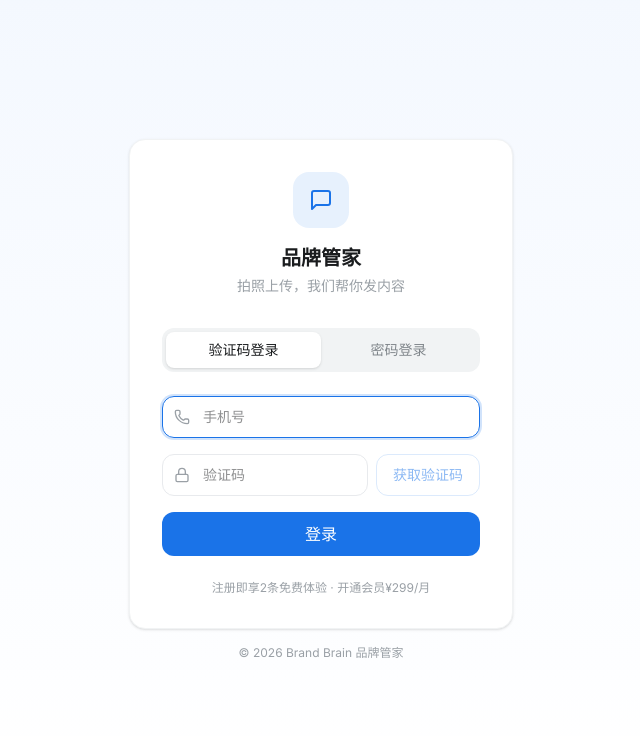
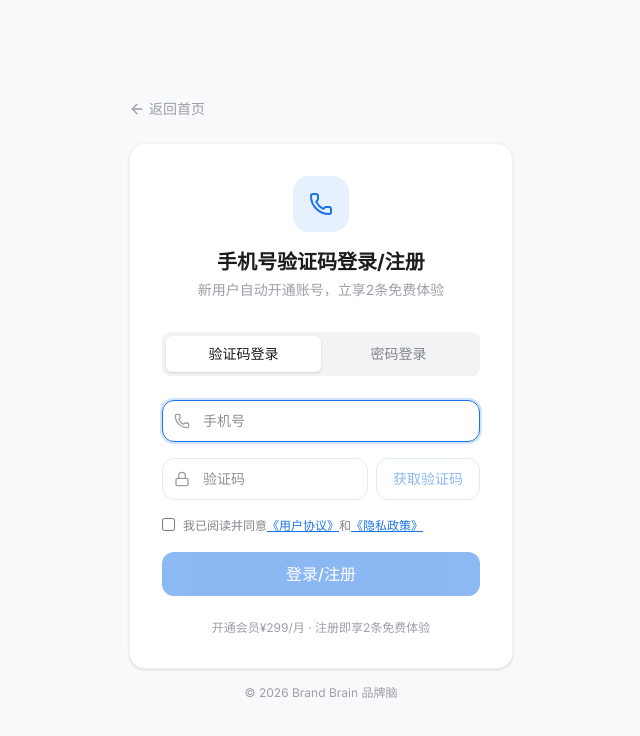
Before and after one commit to 437739510-cyber/vi-ai-logo-ip-mock, a Next.js app: page /member/login in a window 1280 px wide. Shown: the top 736 px of the page, without its empty margins (319-959 px from the left). Built offline with nearby package versions, Linux system fonts and the light colour scheme.

Commit message:
V42: 评审报告第一阶段修复-CTA/导航/合规/返回首页

```diff
--- a/src/app/(client)/page.tsx
+++ b/src/app/(client)/page.tsx
@@ -6,6 +6,7 @@ import { FaqSection } from "@/components/client/FaqSection";
 import { PricingSection } from "@/components/client/PricingSection";
 import { DeliverableSection } from "@/components/client/DeliverableSection";
 import { TrustSection } from "@/components/client/TrustSection";
+import { BottomCtaSection } from "@/components/client/BottomCtaSection";
 
 export default function HomePage() {
   return (
@@ -18,6 +19,7 @@ export default function HomePage() {
       <TrustSection />
       <CaseCarousel />
       <FaqSection />
+      <BottomCtaSection />
     </>
   );
 }
--- a/src/app/admin/login/page.tsx
+++ b/src/app/admin/login/page.tsx
@@ -1,7 +1,8 @@
 "use client";
 
 import { useState } from "react";
-import { Lock, Loader2, Eye, EyeOff } from "lucide-react";
+import { Lock, Loader2, Eye, EyeOff, ArrowLeft } from "lucide-react";
+import Link from "next/link";
 
 export default function AdminLoginPage() {
   const [password, setPassword] = useState("");
@@ -23,7 +24,6 @@ export default function AdminLoginPage() {
       });
       const data = await res.json();
       if (data.success) {
-        // 用整页跳转替代router.push，确保cookie在下次请求中生效
         window.location.href = "/admin/dashboard";
       } else {
         setError(data.error || "登录失败");
@@ -38,10 +38,15 @@ export default function AdminLoginPage() {
   return (
     <div className="min-h-screen bg-neutral-50 flex items-center justify-center p-4">
       <div className="w-full max-w-sm">
+        <Link href="/" className="inline-flex items-center gap-1 text-sm text-neutral-400 hover:text-neutral-600 mb-6 transition-colors">
+          <ArrowLeft className="w-4 h-4" />
+          返回首页
+        </Link>
+
         <div className="bg-white rounded-2xl border border-neutral-100 shadow-sm p-8">
           <div className="text-center mb-8">
-            <div className="w-14 h-14 bg-primary/10 rounded-2xl flex items-center justify-center mx-auto mb-4">
-              <Lock className="w-6 h-6 text-primary" />
+            <div className="w-14 h-14 bg-neutral-900/5 rounded-2xl flex items-center justify-center mx-auto mb-4">
+              <Lock className="w-6 h-6 text-neutral-700" />
             </div>
             <h1 className="text-xl font-bold text-neutral-900">管理后台</h1>
             <p className="text-sm text-neutral-400 mt-1">请输入管理员密码</p>
@@ -54,7 +59,7 @@ export default function AdminLoginPage() {
                 placeholder="密码"
                 value={password}
                 onChange={(e) => setPassword(e.target.value)}
-                className="w-full px-4 py-2.5 pr-10 border border-neutral-200 rounded-xl text-sm focus:outline-none focus:ring-2 focus:ring-primary/20 focus:border-primary transition-all"
+                className="w-full px-4 py-2.5 pr-10 border border-neutral-200 rounded-xl text-sm focus:outline-none focus:ring-2 focus:ring-neutral-900/20 focus:border-neutral-900 transition-all"
                 autoFocus
               />
               <button
@@ -67,7 +72,7 @@ export default function AdminLoginPage() {
             </div>
 
             {error && (
-              <div className="px-3 py-2 bg-danger/10 text-danger text-sm rounded-lg text-center">{error}</div>
+              <div className="px-3 py-2 bg-red-50 text-red-600 text-sm rounded-lg text-center">{error}</div>
             )}
 
             <button
--- a/src/app/member/login/page.tsx
+++ b/src/app/member/login/page.tsx
@@ -1,7 +1,8 @@
 "use client";
 
 import { useState } from "react";
-import { Phone, Lock, Loader2, Eye, EyeOff, MessageSquare } from "lucide-react";
+import { Phone, Lock, Loader2, Eye, EyeOff, ArrowLeft } from "lucide-react";
+import Link from "next/link";
 
 type LoginMode = "otp" | "password";
 
@@ -16,6 +17,7 @@ export default function MemberLoginPage() {
   const [error, setError] = useState("");
   const [showPw, setShowPw] = useState(false);
   const [countdown, setCountdown] = useState(0);
+  const [agreed, setAgreed] = useState(false);
 
   const handleSendOtp = async () => {
     if (!phone.match(/^1[3-9]\d{9}$/)) {
@@ -52,6 +54,10 @@ export default function MemberLoginPage() {
 
   const handleSubmit = async (e: React.FormEvent) => {
     e.preventDefault();
+    if (!agreed) {
+      setError("请先同意用户协议和隐私政策");
+      return;
+    }
     setLoading(true);
     setError("");
 
@@ -80,31 +86,34 @@ export default function MemberLoginPage() {
   };
 
   return (
-    <div className="min-h-screen bg-gradient-to-b from-primary/5 to-white flex items-center justify-center p-4">
+    <div className="min-h-screen bg-neutral-50 flex items-center justify-center p-4">
       <div className="w-full max-w-sm">
+        {/* 返回首页 */}
+        <Link href="/" className="inline-flex items-center gap-1 text-sm text-neutral-400 hover:text-neutral-600 mb-6 transition-colors">
+          <ArrowLeft className="w-4 h-4" />
+          返回首页
+        </Link>
+
         <div className="bg-white rounded-2xl border border-neutral-100 shadow-sm p-8">
           <div className="text-center mb-8">
             <div className="w-14 h-14 bg-primary/10 rounded-2xl flex items-center justify-center mx-auto mb-4">
-              <MessageSquare className="w-6 h-6 text-primary" />
+              <Phone className="w-6 h-6 text-primary" />
             </div>
-            <h1 className="text-xl font-bold text-neutral-900">品牌管家</h1>
-            <p className="text-sm text-neutral-400 mt-1">拍照上传，我们帮你发内容</p>
+            <h1 className="text-xl font-bold text-neutral-900">手机号验证码登录/注册</h1>
+            <p className="text-sm text-neutral-400 mt-1">新用户自动开通账号，立享2条免费体验</p>
           </div>
 
-          <div className="flex mb-6 bg-neutral-100 rounded-xl p-1">
+          {/* 切换模式 */}
+          <div className="flex bg-neutral-100 rounded-lg p-1 mb-6">
             <button
-              onClick={() => { setMode("otp"); setError(""); }}
-              className={`flex-1 py-2 text-sm font-medium rounded-lg transition-all ${
-                mode === "otp" ? "bg-white text-neutral-900 shadow-sm" : "text-neutral-500"
-              }`}
+              onClick={() => setMode("otp")}
+              className={`flex-1 py-2 text-sm font-medium rounded-md transition-all ${mode === "otp" ? "bg-white text-neutral-900 shadow-sm" : "text-neutral-500"}`}
             >
               验证码登录
             </button>
             <button
-              onClick={() => { setMode("password"); setError(""); }}
-              className={`flex-1 py-2 text-sm font-medium rounded-lg transition-all ${
-                mode === "password" ? "bg-white text-neutral-900 shadow-sm" : "text-neutral-500"
-              }`}
+              onClick={() => setMode("password")}
+              className={`flex-1 py-2 text-sm font-medium rounded-md transition-all ${mode === "password" ? "bg-white text-neutral-900 shadow-sm" : "text-neutral-500"}`}
             >
               密码登录
             </button>
@@ -187,23 +196,39 @@ export default function MemberLoginPage() {
               </div>
             )}
 
+            {/* 用户协议勾选 */}
+            <label className="flex items-start gap-2 cursor-pointer">
+              <input
+                type="checkbox"
+                checked={agreed}
+                onChange={(e) => setAgreed(e.target.checked)}
+                className="mt-0.5 rounded border-neutral-300 text-primary focus:ring-primary/20"
+              />
+              <span className="text-xs text-neutral-500 leading-relaxed">
+                我已阅读并同意
+                <Link href="/terms" className="text-primary underline" target="_blank">《用户协议》</Link>
+                和
+                <Link href="/privacy" className="text-primary underline" target="_blank">《隐私政策》</Link>
+              </span>
+            </label>
+
             <button
               type="submit"
-              disabled={loading}
+              disabled={loading || !agreed}
               className="w-full py-2.5 bg-primary text-white font-medium rounded-xl hover:bg-primary-dark disabled:opacity-50 disabled:cursor-not-allowed transition-all flex items-center justify-center gap-2"
             >
               {loading && <Loader2 className="w-4 h-4 animate-spin" />}
-              {loading ? "登录中..." : "登录"}
+              {loading ? "登录中..." : "登录/注册"}
             </button>
           </form>
 
           <p className="text-xs text-neutral-400 text-center mt-6">
-            注册即享2条免费体验 · 开通会员¥299/月
+            开通会员¥299/月 · 注册即享2条免费体验
           </p>
         </div>
 
         <p className="text-xs text-neutral-400 text-center mt-4">
-          © 2026 Brand Brain 品牌管家
+          © 2026 Brand Brain 品牌脑
         </p>
       </div>
     </div>
--- a/src/components/shared/ClientLayout.tsx
+++ b/src/components/shared/ClientLayout.tsx
@@ -2,7 +2,7 @@
 
 import Link from "next/link";
 import { useState } from "react";
-import { Menu, X, Eye } from "lucide-react";
+import { Menu, X, Sparkles } from "lucide-react";
 
 export function ClientLayout({ children }: { children: React.ReactNode }) {
   const [menuOpen, setMenuOpen] = useState(false);
@@ -12,30 +12,28 @@ export function ClientLayout({ children }: { children: React.ReactNode }) {
       <header className="sticky top-0 z-50 bg-white/95 backdrop-blur border-b border-neutral-100">
         <div className="max-w-6xl mx-auto px-4 h-16 flex items-center justify-between">
           <Link href="/" className="text-lg font-bold text-neutral-900">
-            官氏VI手册生成
+            Brand Brain
           </Link>
 
-          <nav className="hidden md:flex items-center gap-6">
+          <nav className="hidden md:flex items-center gap-5">
             <Link href="/" className="text-sm text-neutral-600 hover:text-neutral-900 transition-colors">
               首页
             </Link>
             <Link href="/interview" className="text-sm text-neutral-600 hover:text-neutral-900 transition-colors">
-              品牌访谈
+              VI设计服务
+            </Link>
+            <Link href="/member/login" className="text-sm text-neutral-600 hover:text-neutral-900 transition-colors">
+              品牌管家
             </Link>
             <Link href="/progress" className="text-sm text-neutral-600 hover:text-neutral-900 transition-colors">
               进度查询
             </Link>
-            <Link href="/student/register" className="text-sm text-blue-600 hover:text-blue-700 font-medium transition-colors">
-              大学生兼职
-            </Link>
-            <Link href="/member/login" className="text-sm text-neutral-600 hover:text-neutral-900 transition-colors">
-              会员后台
-            </Link>
             <Link
-              href="/consultation"
-              className="inline-flex items-center px-4 py-2 bg-primary text-white text-sm font-medium rounded-lg hover:bg-primary-dark transition-colors"
+              href="/interview"
+              className="inline-flex items-center gap-1 px-4 py-2 bg-primary text-white text-sm font-medium rounded-lg hover:bg-primary-dark transition-colors"
             >
-              立即咨询
+              <Sparkles className="w-3.5 h-3.5" />
+              免费获取VI方案
             </Link>
           </nav>
 
@@ -53,16 +51,20 @@ export function ClientLayout({ children }: { children: React.ReactNode }) {
               首页
             </Link>
             <Link href="/interview" className="block text-sm text-neutral-600" onClick={() => setMenuOpen(false)}>
-              品牌访谈
+              VI设计服务
+            </Link>
+            <Link href="/member/login" className="block text-sm text-neutral-600" onClick={() => setMenuOpen(false)}>
+              品牌管家
             </Link>
             <Link href="/progress" className="block text-sm text-neutral-600" onClick={() => setMenuOpen(false)}>
               进度查询
             </Link>
-            <Link href="/student/register" className="block text-sm text-blue-600 font-medium" onClick={() => setMenuOpen(false)}>
-              大学生兼职
-            </Link>
-            <Link href="/member/login" className="block text-sm text-neutral-600" onClick={() => setMenuOpen(false)}>
-              会员后台
+            <Link
+              href="/interview"
+              className="block text-sm font-medium text-primary"
+              onClick={() => setMenuOpen(false)}
+            >
+              免费获取VI方案 →
             </Link>
           </div>
         )}
@@ -70,11 +72,22 @@ export function ClientLayout({ children }: { children: React.ReactNode }) {
 
       <main className="flex-1">{children}</main>
 
-      <footer className="border-t border-neutral-100 py-8">
+      {/* 底部悬浮CTA - 仅移动端 */}
+      <div className="md:hidden fixed bottom-0 left-0 right-0 z-40 bg-white/95 backdrop-blur border-t border-neutral-100 px-4 py-3">
+        <Link
+          href="/interview"
+          className="flex items-center justify-center gap-2 w-full py-3 bg-primary text-white font-medium rounded-xl shadow-lg"
+        >
+          <Sparkles className="w-4 h-4" />
+          免费获取VI方案
+        </Link>
+      </div>
+
+      <footer className="border-t border-neutral-100 py-8 pb-24 md:pb-8">
         <div className="max-w-6xl mx-auto px-4 text-center text-sm text-neutral-400">
           <div className="space-y-1">
             <p>电话：400-666-1806 ｜ 工作时间：周一至周六 9:00-18:00{process.env.NEXT_PUBLIC_SHOW_WECHAT === 'true' && ' ｜ 客服微信：sweetheart4913'}</p>
-            <p>&copy; 2026 品牌大脑 ｜ <Link href="/privacy" className="hover:text-neutral-600">隐私政策</Link> ｜ <Link href="/terms" className="hover:text-neutral-600">服务协议</Link></p>
+            <p>&copy; 2026 Brand Brain 品牌脑 ｜ <Link href="/privacy" className="hover:text-neutral-600">隐私政策</Link> ｜ <Link href="/terms" className="hover:text-neutral-600">服务协议</Link></p>
           </div>
         </div>
       </footer>
```
Also changed, not shown: src/components/client/BottomCtaSection.tsx (added, +45 -0 lines), src/components/client/HeroSection.tsx (+7 -5 lines), src/components/client/ProcessSection.tsx (+19 -6 lines).
